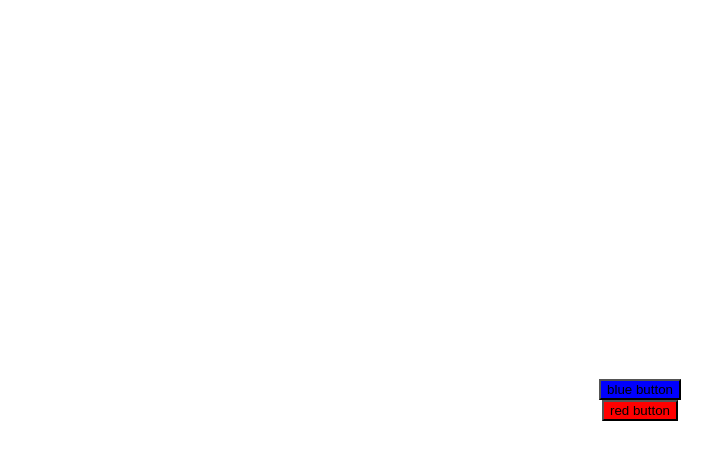
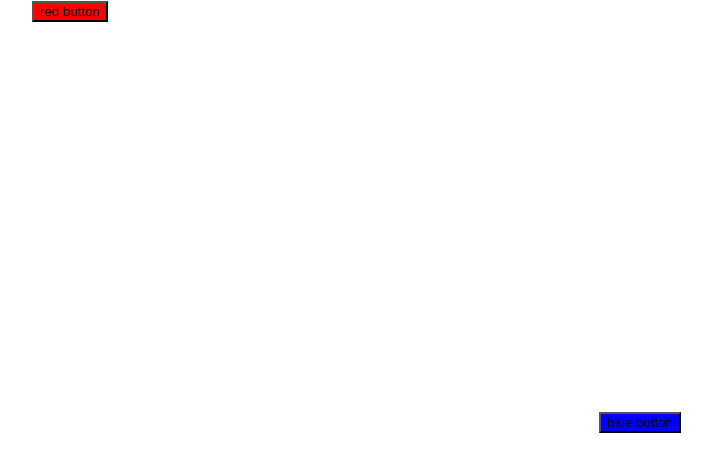
Before and after one commit to bscaspar/next-test-dynamic-styles, a Next.js app: page / in a window 1280 px wide. Shown: the top 472 px of the page, without its empty margins (0-712 px from the left). Built offline with nearby package versions, Linux system fonts and the light colour scheme.

Commit message:
add header

```diff
--- /dev/null
+++ b/components/DynamicHeader.tsx
@@ -0,0 +1,6 @@
+import React from 'react';
+import ButtonBase from './ButtonBase';
+
+const DynamicHeader = () => <ButtonBase>red button</ButtonBase>;
+
+export default DynamicHeader;
--- a/pages/index.tsx
+++ b/pages/index.tsx
@@ -7,12 +7,13 @@ import Head from 'next/head';
 import styles from '../styles/Home.module.scss';
 
 const ButtonBase = dynamic(() => import('../components/ButtonBase'));
+const DynamicHeader = dynamic(() => import('../components/DynamicHeader'));
 
 const Home: NextPage = () => {
-  const [showButton, setShowButton] = useState(false);
+  const [show, setShowButton] = useState(false);
 
   useEffect(() => {
-    setTimeout(() => setShowButton(true), 3000);
+    setTimeout(() => setShowButton(true), 1000);
   }, []);
 
   return (
@@ -22,10 +23,10 @@ const Home: NextPage = () => {
         <meta name='description' content='Generated by create next app' />
         <link rel='icon' href='/favicon.ico' />
       </Head>
+      <header>{show && <DynamicHeader />}</header>
 
       <main className={styles.main}>
         <ButtonBase blue>blue button </ButtonBase>
-        {showButton && <ButtonBase>red button</ButtonBase>}
       </main>
     </div>
   );
```
